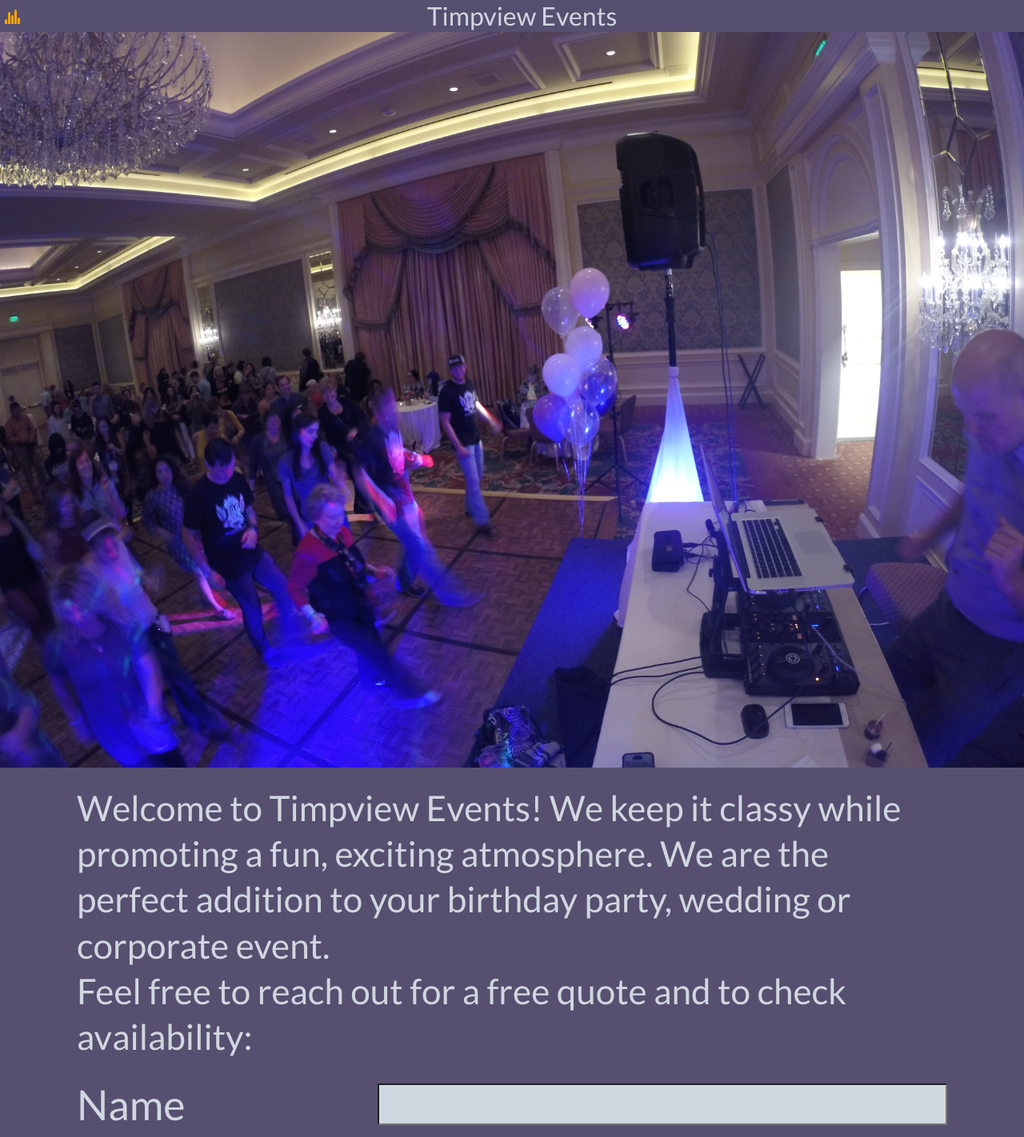
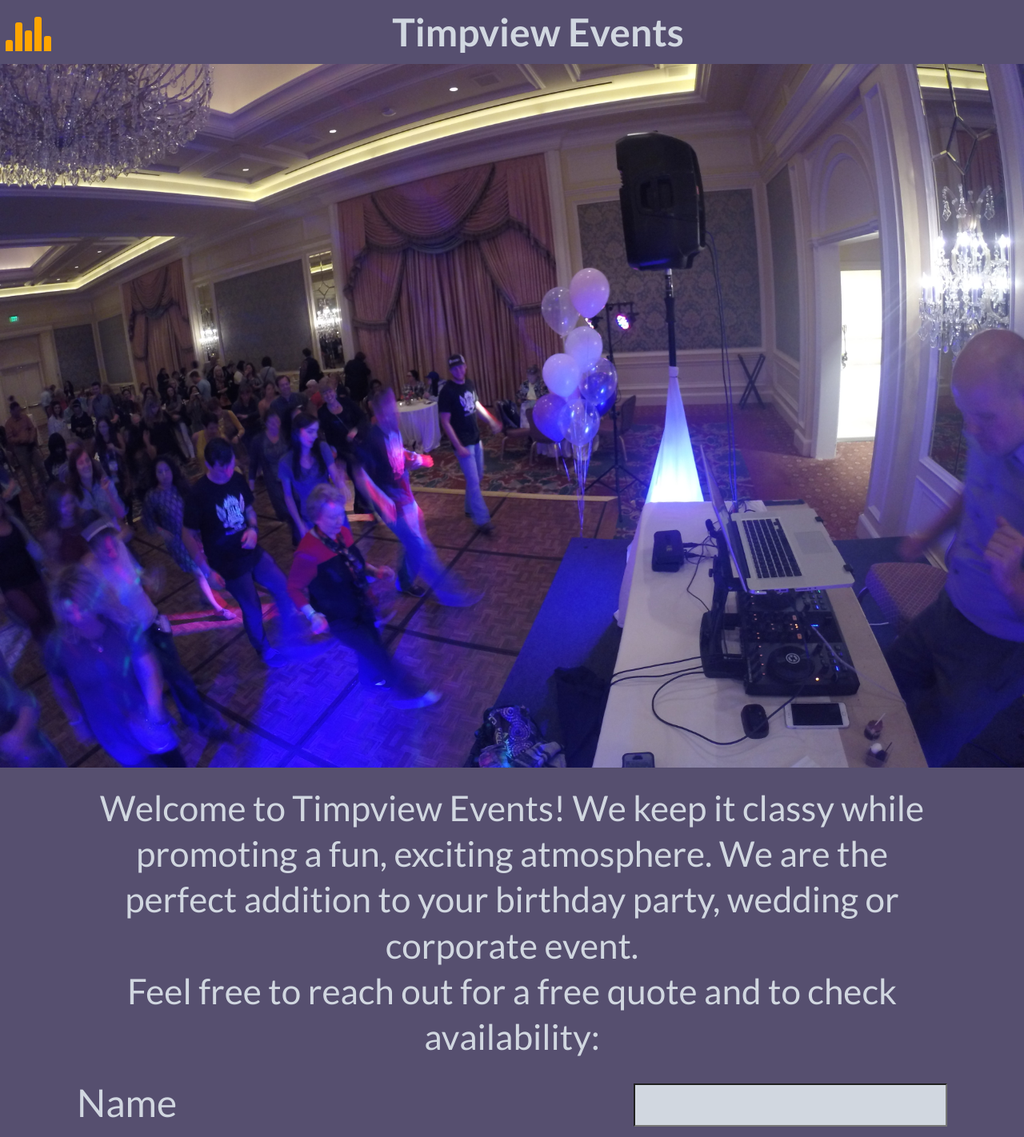
Before and after one commit to aopelstar/timpviewevents, a React (Create React App) app: page / in a window 1280 px wide. Shown: the top 1422 px of the page at 80% size. Built offline with nearby package versions, Linux system fonts and the light colour scheme.

Commit message:
front end done

```diff
--- a/src/components/About/About.jsx
+++ b/src/components/About/About.jsx
@@ -24,11 +24,12 @@ export default class About extends Component {
                     <div className="about-photo-title">
                         DJAK
                     </div>
-                        Lorem ipsum dolor sit amet consectetur adipisicing elit.
-                        Rerum laborum rem ex delectus soluta necessitatibus
-                        aperiam autem sunt. Praesentium, tenetur? Est dolores
-                        harum saepe provident ab necessitatibus quod adipisci
-                        dolorum.
+                        Born in the heart of a volcano, DJAK has only known
+                        greatness and triumph in all of his endeavors.  He has
+                        literally thousands of hours working as an audio visual
+                        professional.  He's an MC, a beat matcher and a mage level
+                        three.  He'll take your party up a notch without even breaking
+                        a sweat.
                     </div>
                     <div className="about-KC">
                         <img src={Casey} alt="Casey casual" className="about-photo"/>
--- a/src/components/About/about.css
+++ b/src/components/About/about.css
@@ -47,3 +47,26 @@ text-align: center;
         font-size:8vh;
     }
 }
+
+@media(min-width: 750px){
+   .about-photos{
+       padding-top: 150px;
+   }
+
+   .about-KC{
+       padding-top: 150px;
+   }
+}
+
+@media(min-width:1100px){
+
+    .about-photo{
+        width: 30vw;
+        height: auto;
+    }
+
+    .about-photos{
+        width: 65%;
+        margin: auto;
+    }
+}
--- a/src/components/Contact/contact.css
+++ b/src/components/Contact/contact.css
@@ -24,3 +24,15 @@ a{
     text-decoration: none;
 
 }
+
+@media(min-width:500px){
+    .contact-desc{
+        font-size: 5.5vh;
+    }
+}
+
+@media(min-width:750px){
+    .contact-desc{
+        padding-top: 35px;
+    }
+}
--- a/src/components/Events/events.css
+++ b/src/components/Events/events.css
@@ -40,3 +40,13 @@
         font-size:8vh;
     }
 }
+
+@media(min-width:750px){
+    .event-text{
+        padding-top:110px;
+    }
+    .event-header-text{
+        margin: auto 15px 30px 75px;
+        font-size: 4.5vh;
+    }
+}
--- a/src/components/Home/home.css
+++ b/src/components/Home/home.css
@@ -18,7 +18,8 @@
     margin: 10px auto;
     font-size: 3vh;
     width: 85vw;
-    line-height: 1.3
+    line-height: 1.3;
+    text-align: center;
 }
 
 .home-input{
@@ -79,3 +80,20 @@
        font-size: 7.5vh;
     }
 }
+
+@media(min-width:750px){
+
+    .home-input>div{
+        font-size: 6vh;
+
+    }
+
+    .home-input input, .home-input textarea{
+        width: 30vw;
+        height: 6vh;
+        font-size: 4vh;
+    }
+    .home-input-submit{
+        margin: 40px auto;
+    }
+}
--- a/src/components/Menu/menu.css
+++ b/src/components/Menu/menu.css
@@ -13,8 +13,6 @@
     display: flex;
     background: #564f6f;
 }
-
-
 
 .menu-EQ{
     height: 20px;
@@ -68,6 +66,7 @@
     color: #d1d7e0;
     margin: auto;
     font-size: 4vh;
+    font-weight: 700;
 }
 
 .menu-slide{
@@ -95,3 +94,95 @@
     text-decoration: none;
 
 }
+
+@media(min-width: 500px){
+    .menu-title{
+        font-size: 7.5vh;
+    }
+
+    .menu-eq-false>div, .menu-EQ>div {
+        width: 4px;
+    }
+
+    .menu-EQ{
+        width: 30px;
+    }
+    .menu-slide{
+        margin-top: 25px;
+        height: 93vh
+
+    }
+
+    .menu-slide>a{
+        font-size: 15vh;
+
+    }
+}
+
+@media(min-width: 750px){
+
+    .menu-container{
+        height: 100px;
+    }
+
+    .menu-EQ{
+        height: 7.5vh;
+        width: 80px;
+        display: flex;
+        justify-content: space-around;
+        margin: auto 0 auto 5px;
+    }
+
+    .menu-EQ>div, .menu-eq-false>div{
+        width: 12px;
+    }
+
+    .menu-slide{
+        margin-top: 35px;
+        height: 100vh;
+        top: -1200px;
+    }
+
+    .menu-slide-visible{
+        top: 0px;
+        transition: 1s
+    }
+}
+
+
+@media(min-width:1000px){
+    .menu-slide{
+        margin-top:75px;
+        height: 90vh;
+    }
+}
+
+@media(min-width:1100px){
+    .menu-slide{
+        height: 95vh;
+        margin-top: 50px;
+        padding: 15px;
+    }
+
+
+    .menu-EQ{
+        height: 6vh;
+        width: 60px;
+        display: flex;
+        justify-content: space-around;
+        margin: auto 0 auto 5px;
+    }
+
+    .menu-EQ>div, .menu-eq-false>div{
+        width: 9px;
+    }
+    .menu-title{
+        font-size: 6vh;
+    }
+
+    .menu-container{
+        height: 80px;
+    }
+
+
+}
```
